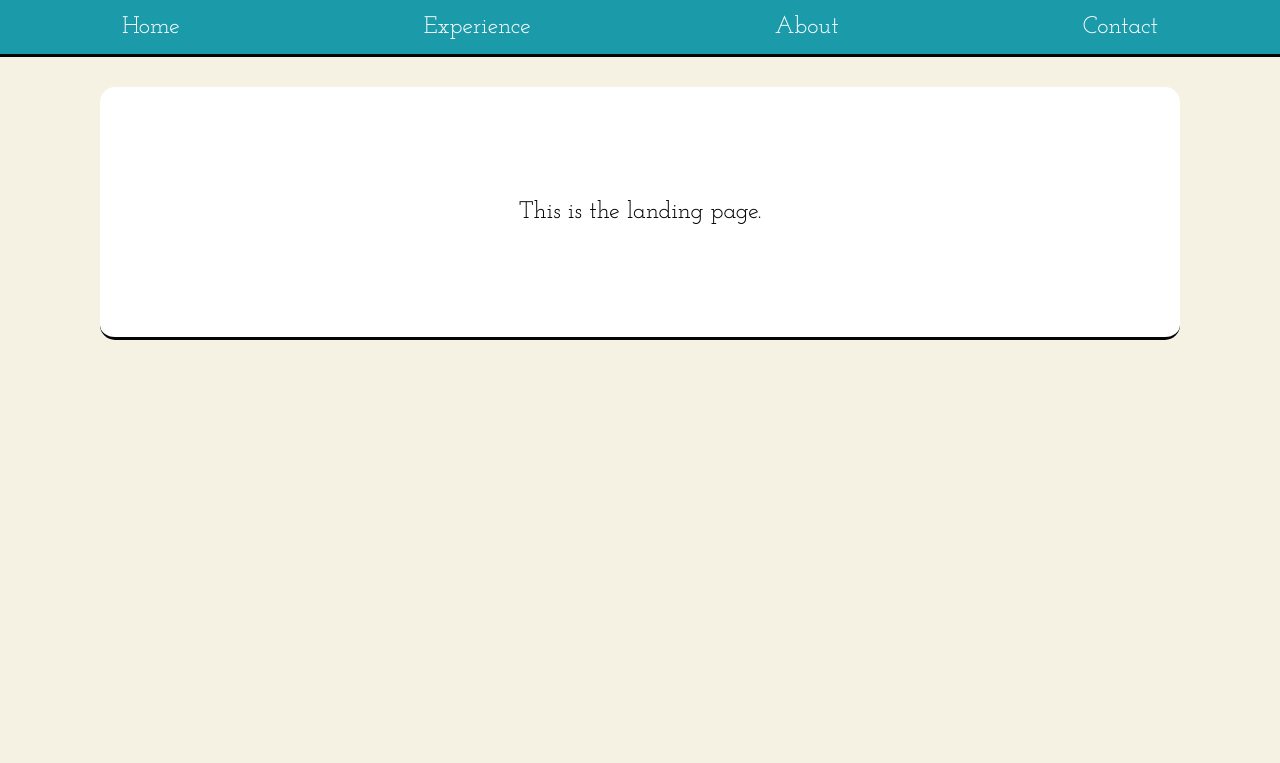
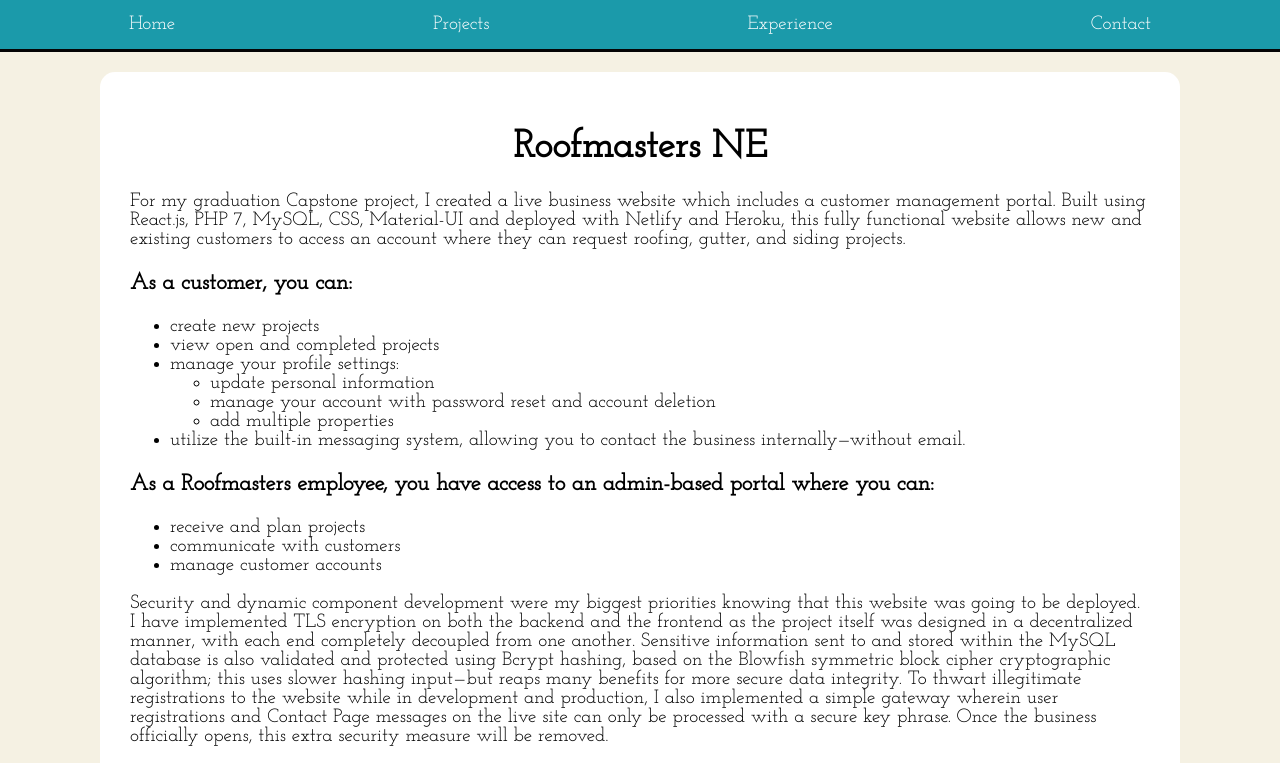
Before and after one commit to cperault/career-portfolio, a React (Create React App) app: page /Projects in a window 1280 px wide. Shown: the top 763 px of the page. Built offline with nearby package versions, Linux system fonts and the light colour scheme.

Commit message:
Added a project to the Projects page; touched up UI; added content to the landing page.

```diff
--- a/src/App.js
+++ b/src/App.js
@@ -2,7 +2,8 @@
 import "./Styling/aesthetic.css";
 import TopNav from "./Components/Navigation/TopNav.js";
 import LandingBody from "./Components/Landing/LandingBody.js";
-import AboutBody from "./Components/About/AboutBody.js";
+import Projects from "./Components/Projects/Projects.js";
+//import AboutBody from "./Components/About/AboutBody.js";
 import ExperienceBody from "./Components/Experience/ExperienceBody.js";
 import ContactBody from "./Components/Contact/ContactBody.js";
 import { BrowserRouter as Router, Switch, Route } from "react-router-dom";
@@ -16,12 +17,15 @@
           <Route exact path={["/", "/home", "/landing"]}>
             <LandingBody />
           </Route>
+          <Route path="/Projects">
+            <Projects />
+          </Route>
           <Route path="/Experience">
             <ExperienceBody />
           </Route>
-          <Route path="/About">
+          {/* <Route path="/About">
             <AboutBody />
-          </Route>
+          </Route> */}
           <Route path="/Contact">
             <ContactBody />
           </Route>
--- a/src/Components/Experience/ExperienceBody.js
+++ b/src/Components/Experience/ExperienceBody.js
@@ -7,7 +7,7 @@
         <div className="experience-body-container">
             {experiences.map(experience => {
                 return (
-                    <Card variant="outlined" style={{ padding: "40px", margin: "10px", fontSize: "18px", backgroundColor: "#FFFFFF", borderRadius: "15px" }}>
+                    <Card variant="outlined" style={{ padding: "40px", marginBottom: "10px", fontSize: "18px", backgroundColor: "#FFFFFF", borderRadius: "15px" }}>
                         <span style={{ fontWeight: "bolder" }}>{experience.experienceTitle}</span>
                         <br />
                         <span style={{ textDecoration: "underline" }}>{`${experience.experienceCompany} — ${experience.experienceLocation} — ${experience.experienceDuration}`}</span>
--- a/src/Components/Landing/LandingBody.js
+++ b/src/Components/Landing/LandingBody.js
@@ -1,12 +1,18 @@
 import React from 'react';
-
+import Self from "../../Media/self.png";
 const LandingBody = () => {
     return (
         <div className="landing-body-container">
-            <div>
-                <p>
-                    This is the landing page.
-                </p>
+            <div className="landing-body-div">
+                <img src={Self} height="500" width="350" alt="A face portrait of Christopher wearing burgundy plaid" />
+                <div className="landing-body-bio">
+                    <div>
+                        <h1>Hi! I'm Christopher.</h1>
+                    </div>
+                    <div>
+                        <p>I&apos;m a web developer living in the heart of the Midwest. My favorite thing to do is watch horror alone in the dark. One day, I will have a corgi.</p>
+                    </div>
+                </div>
             </div>
         </div>
     )
--- a/src/Components/Navigation/TopNav.js
+++ b/src/Components/Navigation/TopNav.js
@@ -2,7 +2,7 @@
 
 const TopNav = () => {
     //array to store the top nav links
-    const links = ["Home", "Experience", "About", "Contact"];
+    const links = ["Home", "Projects", "Experience", "Contact"];
     const handleLinkClick = (link) => {
         window.location.assign(link);
     }
--- /dev/null
+++ b/src/Components/Projects/Projects.js
@@ -0,0 +1,12 @@
+import React from 'react';
+import Roofmasters from "./Roofmasters.js";
+
+const Projects = () => {
+    return (
+        <div className="projects-body-container">
+            <Roofmasters />
+        </div>
+    )
+}
+
+export default Projects;
--- /dev/null
+++ b/src/Components/Projects/Roofmasters.js
@@ -0,0 +1,43 @@
+import React from 'react';
+
+const Roofmasters = () => {
+    return (
+        <div className="project-container">
+            <h1>Roofmasters NE</h1>
+            <p>
+                For my graduation Capstone project, I created a live business website which includes a customer management portal. Built using React.js, PHP 7, MySQL, CSS, Material-UI and deployed with Netlify and Heroku, this fully functional website allows new and existing customers to access an account where they can request roofing, gutter, and siding projects.
+            </p>
+            <p>
+                <h3>As a customer, you can:</h3>
+                <ul>
+                    <li>create new projects</li>
+                    <li>view open and completed projects</li>
+                    <li>manage your profile settings:</li>
+                    <ul>
+                        <li>update personal information</li>
+                        <li>manage your account with password reset and account deletion</li>
+                        <li>add multiple properties</li>
+                    </ul>
+                    <li>utilize the built-in messaging system, allowing you to contact the business internally&mdash;without email.</li>
+                </ul>
+                <h3>As a Roofmasters employee, you have access to an admin-based portal where you can:</h3>
+                <ul>
+                    <li>receive and plan projects</li>
+                    <li>communicate with customers</li>
+                    <li>manage customer accounts</li>
+                </ul>
+            </p>
+            <p>
+                Security and dynamic component development were my biggest priorities knowing that this website was going to be deployed. I have implemented TLS encryption on both the backend and the frontend as the project itself was designed in a decentralized manner, with each end completely decoupled from one another. Sensitive information sent to and stored within the MySQL database is also validated and protected using Bcrypt hashing, based on the Blowfish symmetric block cipher cryptographic algorithm; this uses slower hashing input&mdash;but reaps many benefits for more secure data integrity. To thwart illegitimate registrations to the website while in development and production, I also implemented a simple gateway wherein user registrations and Contact Page messages on the live site can only be processed with a secure key phrase. Once the business officially opens, this extra security measure will be removed.
+            </p>
+            <p>
+                Another security measure integrated was to use the PHPMailer library to handle the registration and password reset processes. A user can only register for an account using an email address to which they have access, as a confirmation link with an encrypted token associated to their registration is required to complete the registration process. If a user neglects to confirm their email address and attempts to login, they are sent a new registration link with a new confirmation token, which overwrites the initial confirmation key data associated to their original registration. I set all of this up myself with a Gmail account dedicated solely to the project and it uses Google&apos;s free SMTP mail server service. Two-factor authentication and the use of an App Password combined put additional security in place for this website. Because this SMTP mail service only allows up to 100 or so emails per day, it will be replaced with a more scalable, paid service plan once the new company is officially open.
+            </p>
+            <p>
+                I was inspired to build this website for my sister and brother-in-law who have been in the roofing, gutters, and siding business for over a decade as they are wanting to branch off into their own company. I used an Agile approach to plan the project. Something about which I am most proud is my determination to learn technologies not taught in school: React.js, hosting &amp; deployment, and APIs. I received special permission from my Capstone instructor as the requirements were to use technologies learned within the academic program curriculum. Because I had learned and enjoyed JavaScript at SCC, I wanted to teach myself a popular JavaScript library not only to challenge myself during my last semester, but to expand my skillset and of course, allow me to stand out. This thirst for learning allowed me to take on React.js-based work during my internship and now current position as web developer, so I&apos;d say that it was a risky but rewarding decision.
+            </p>
+        </div>
+    )
+}
+
+export default Roofmasters;
--- a/src/Styling/aesthetic.css
+++ b/src/Styling/aesthetic.css
@@ -3,7 +3,7 @@
     padding: 0px;
     background-color: #F5F1E3;
     font-family: 'Josefin Slab', serif;
-    font-size: 1.5em;
+    font-size: 1.2em;
     /*
     Palette #1
     #02010A Rich Black
@@ -57,14 +57,14 @@
     margin-bottom: -3px;
 }
 
-.about-body-container, .contact-body-container {
+.contact-body-container {
     display: flex;
     padding: 10px;
     text-align: center;
     flex-direction: column;
     justify-content: space-around;
     margin: 0 auto;
-    margin-top: 30px;
+    margin-top: 20px;
     border-radius: 15px;
     border-bottom: solid #050505 3px;
     width: 85%;
@@ -78,27 +78,50 @@
     text-align: center;
 }
 
-.about-body-container img {
+.landing-body-container img {
     border-radius: 15px;
+    min-width: 350px;
 }
 
 .landing-body-container p {
     text-align: center;
 }
-.landing-body-container {
+
+/* .landing-body-container, .project-container {
+    background-color: #FFFFFF;
+    border-bottom: solid #050505 3px;
+    border-radius: 15px;
+} */
+
+.project-container h1 {
+    text-align: center;
+}
+
+.project-container {
+    padding: 20px;
+}
+
+.landing-body-container, .projects-body-container, .experience-body-container {
     background-color: #FFFFFF;
     border-bottom: solid #050505 3px;
     border-radius: 15px;
 }
 
-.landing-body-container, .experience-body-container {
+.landing-body-div {
+    display: flex;
+    padding: 20px;
+    align-items: center;
+    justify-content: space-between;
+}
+
+.landing-body-container, .projects-body-container, .experience-body-container {
     display: flex;
     padding: 10px;
     text-align: left;
     flex-direction: column;
     justify-content: space-around;
     margin: 0 auto;
-    margin-top: 30px;
+    margin-top: 20px;
     width: 85%;
     min-height: 230px;
     max-width: 1060px;
@@ -107,3 +130,22 @@
 .experience-items-ul {
     list-style-type: circle;
 }
+
+.landing-body-bio {
+    margin-left: 20px;
+    padding: 20px;
+}
+
+.landing-body-bio h1 {
+    text-align: center;
+}
+
+@media only screen and (max-width: 915px) {
+    .landing-body-div {
+        flex-direction: column !important;
+        margin: 0 auto !important;
+    }
+    .landing-body-bio {
+        margin-top: 20px;
+    }
+}
```
Also changed, not shown: src/Media/self.png (added).
